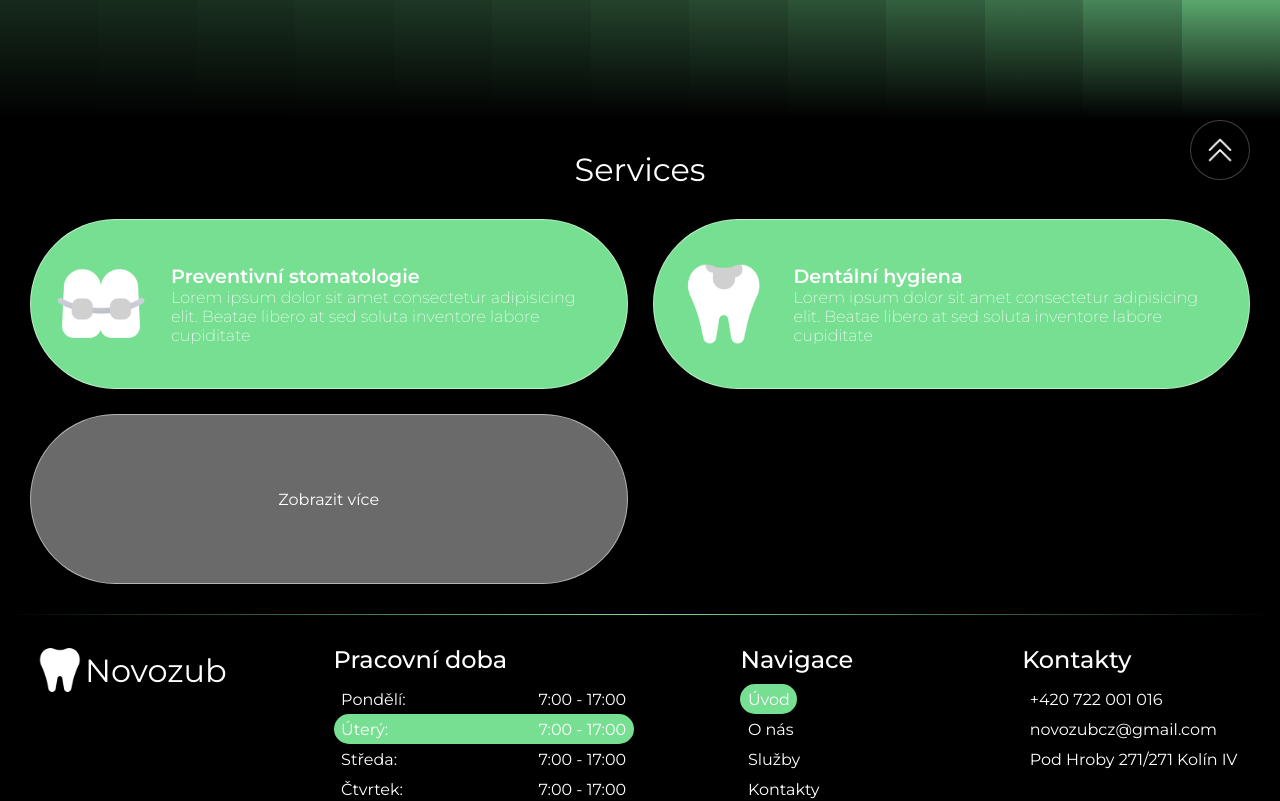
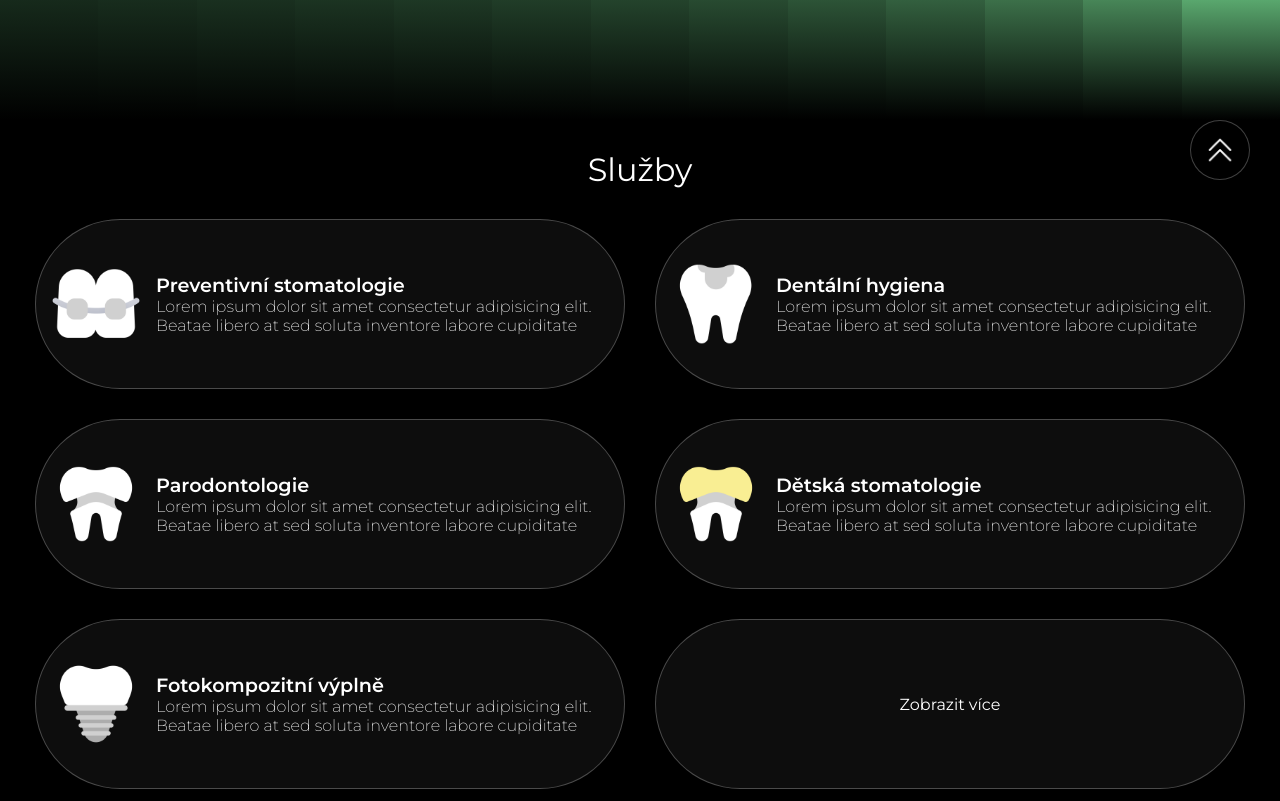
Before and after one commit to stepandordiai/natadent, a React (Vite) app: page / in a window 1280 px wide. Shown: the part 680-1481 px from the top of the page. Built offline with nearby package versions, Linux system fonts and the light colour scheme.

Commit message:
v2.16.0 Add animations and update language

```diff
--- a/src/pages/Home/Home.jsx
+++ b/src/pages/Home/Home.jsx
@@ -1,13 +1,35 @@
+import { useEffect } from "react";
 import { NavLink } from "react-router-dom";
 import HomeCustomBg from "../../components/HomeCustomBg/HomeCustomBg";
 import toothIcon1 from "./../../assets/icons/tooth-icons/braces.png";
 import toothIcon2 from "./../../assets/icons/tooth-icons/cavity.png";
+import toothIcon3 from "./../../assets/icons/tooth-icons/crown.png";
+import toothIcon4 from "./../../assets/icons/tooth-icons/golden-crown.png";
+import toothIcon5 from "./../../assets/icons/tooth-icons/implant.png";
 import "./Home.scss";
-import { useEffect } from "react";
 
 const Home = () => {
     useEffect(() => {
-        document.title = "Novozub | Dental clinic in Kolin";
+        document.title = "Novozub | Zubní klinika v Kolíně";
+
+        document.querySelectorAll(".js-service").forEach((el) => {
+            document.addEventListener("scroll", () => {
+                const serviceRect = el.getBoundingClientRect().top;
+
+                if (serviceRect < window.innerHeight - 100) {
+                    el.classList.add("service--active");
+                } else {
+                    el.classList.remove("service--active");
+                }
+            });
+            const serviceRect = el.getBoundingClientRect().top;
+
+            if (serviceRect < window.innerHeight - 100) {
+                el.classList.add("service--active");
+            } else {
+                el.classList.remove("service--active");
+            }
+        });
     }, []);
 
     return (
@@ -28,10 +50,14 @@ const Home = () => {
                     </NavLink>
                 </div>
             </div>
-            <h2 className="home__services-title">Services</h2>
+            <h2 className="home__services-title">Služby</h2>
             <div className="home__services">
-                <div className="home__service">
-                    <img width={90} src={toothIcon1} alt="" />
+                <div className="home__service js-service">
+                    <img
+                        width={90}
+                        src={toothIcon1}
+                        alt="Preventivní stomatologie"
+                    />
                     <div>
                         <h4>Preventivní stomatologie</h4>
                         <p>
@@ -41,8 +67,8 @@ const Home = () => {
                         </p>
                     </div>
                 </div>
-                <div className="home__service">
-                    <img width={90} src={toothIcon2} alt="" />
+                <div className="home__service js-service">
+                    <img width={90} src={toothIcon2} alt="Dentální hygiena" />
                     <div>
                         <h4>Dentální hygiena</h4>
                         <p>
@@ -52,7 +78,48 @@ const Home = () => {
                         </p>
                     </div>
                 </div>
-                <div className="home__service">
+                <div className="home__service js-service">
+                    <img width={90} src={toothIcon3} alt="Parodontologie" />
+                    <div>
+                        <h4>Parodontologie</h4>
+                        <p>
+                            Lorem ipsum dolor sit amet consectetur adipisicing
+                            elit. Beatae libero at sed soluta inventore labore
+                            cupiditate
+                        </p>
+                    </div>
+                </div>
+                <div className="home__service js-service">
+                    <img
+                        width={90}
+                        src={toothIcon4}
+                        alt="Dětská stomatologie"
+                    />
+                    <div>
+                        <h4>Dětská stomatologie</h4>
+                        <p>
+                            Lorem ipsum dolor sit amet consectetur adipisicing
+                            elit. Beatae libero at sed soluta inventore labore
+                            cupiditate
+                        </p>
+                    </div>
+                </div>
+                <div className="home__service js-service">
+                    <img
+                        width={90}
+                        src={toothIcon5}
+                        alt="Fotokompozitní výplně"
+                    />
+                    <div>
+                        <h4>Fotokompozitní výplně</h4>
+                        <p>
+                            Lorem ipsum dolor sit amet consectetur adipisicing
+                            elit. Beatae libero at sed soluta inventore labore
+                            cupiditate
+                        </p>
+                    </div>
+                </div>
+                <div className="home__service js-service">
                     <NavLink className="view-more" to="/services">
                         Zobrazit více
                     </NavLink>
--- a/src/pages/Home/Home.scss
+++ b/src/pages/Home/Home.scss
@@ -11,22 +11,37 @@
     flex-direction: column;
     width: 100%;
     height: 100vh;
-    row-gap: 25px;
+    row-gap: 30px;
+
     h2 {
+        text-align: center;
         color: var(--txt-clr);
         font-size: clamp(2rem, 6vw, 4rem);
         font-weight: 500;
+        opacity: 0;
+        animation: revealHome 1s 1s forwards;
     }
+
     p {
         color: var(--txt-clr);
         font-size: 1.5rem;
         font-weight: 300;
+        opacity: 0;
+        animation: revealHome 1s 1s forwards;
     }
 }
 
 .btn-container {
     @include flex-center;
-    column-gap: 25px;
+    gap: 30px;
+    opacity: 0;
+    animation: revealHome 1s 1s forwards;
+}
+
+@keyframes revealHome {
+    to {
+        opacity: 1;
+    }
 }
 
 .home__book-btn,
@@ -52,27 +67,25 @@
 .home__services {
     display: grid;
     grid-template-columns: repeat(3, 1fr);
-    gap: 50px;
-    margin: 0 50px;
+    gap: 30px;
+    margin: 0 30px;
 }
 
 .home__service {
     position: relative;
     width: 100%;
-    background: rgba(255, 255, 255, 0.416);
-
-    display: flex;
-    justify-content: space-around;
-    align-items: center;
-    column-gap: 25px;
+    background: rgba(255, 255, 255, 0.05);
+    @include flex-center;
+    gap: 15px;
     height: 170px;
-    border: 1px solid rgba(255, 255, 255, 0.5);
-
+    border: 1px solid var(--border-25);
+    color: var(--txt-clr);
+    border-radius: 85px;
+    padding: 0 15px;
+    opacity: 0;
+    transform: translateY(30px);
     transition: all 0.3s;
 
-    color: var(--txt-clr);
-    border-radius: 85px;
-    padding: 25px;
     h4 {
         font-weight: 600;
         font-size: 1.2rem;
@@ -82,16 +95,11 @@
     }
 }
 
-.home__service:not(:nth-last-of-type(1)) {
-    background: var(--accent-clr);
-}
-
 .view-more {
     position: absolute;
-    display: grid;
-    place-content: center;
+    @include grid-center;
     width: 100%;
-    height: 170px;
+    height: 100%;
     border-radius: 85px;
     transition: background-color 0.15s;
 
@@ -100,25 +108,33 @@
     }
 }
 
+.service--active {
+    transform: translateY(0);
+    opacity: 1;
+}
+
 @media (max-width: 1300px) {
     .home__services {
         grid-template-columns: repeat(2, 1fr);
-        gap: 25px;
-        margin: 0 25px;
     }
 }
 
 @media (max-width: 900px) {
     .home__services {
         grid-template-columns: repeat(1, 1fr);
-        gap: 15px;
         margin: 0 15px;
+    }
+}
+
+@media (max-width: 800px) {
+    .home__services {
+        grid-template-columns: repeat(1, 1fr);
+        margin: 0;
     }
 }
 
 @media (max-width: 500px) {
     .btn-container {
         flex-direction: column;
-        row-gap: 30px;
     }
 }
--- a/src/pages/PriceList/PriceList.jsx
+++ b/src/pages/PriceList/PriceList.jsx
@@ -5,7 +5,7 @@ import "./PriceList.scss";
 
 const PriceList = () => {
     useEffect(() => {
-        document.title = "Price list";
+        document.title = "Ceník";
     }, []);
 
     const [filter, setFilter] = useState("");
--- a/src/pages/Services/Services.jsx
+++ b/src/pages/Services/Services.jsx
@@ -1,3 +1,4 @@
+import { useEffect } from "react";
 import toothIcon1 from "./../../assets/icons/tooth-icons/braces.png";
 import toothIcon2 from "./../../assets/icons/tooth-icons/cavity.png";
 import toothIcon3 from "./../../assets/icons/tooth-icons/crown.png";
@@ -7,12 +8,11 @@ import toothIcon6 from "./../../assets/icons/tooth-icons/tooth-gum.png";
 import toothIcon7 from "./../../assets/icons/tooth-icons/tooth-xray-spot.png";
 import toothIcon8 from "./../../assets/icons/tooth-icons/tooth.png";
 import PageTitle from "../../components/PageTitle/PageTitle";
-import { useEffect } from "react";
 import "./Services.scss";
 
 const Services = () => {
     useEffect(() => {
-        document.title = "Novozub | Services";
+        document.title = "Služby";
 
         document.querySelectorAll(".js-service").forEach((el) => {
             document.addEventListener("scroll", () => {
@@ -36,13 +36,12 @@ const Services = () => {
 
     return (
         <section className="services">
-            <PageTitle activeLink="Home" link="Services" title="Services" />
-
+            <PageTitle activeLink="Úvod" title="Služby" />
             <div className="services-grid">
                 <div className="service js-service">
                     <img width={90} src={toothIcon1} alt="" />
                     <div>
-                        <h4>Oral Hygienist</h4>
+                        <h4>Preventivní stomatologie</h4>
                         <p>
                             Lorem ipsum dolor sit amet consectetur adipisicing
                             elit. Beatae libero at sed soluta inventore labore
@@ -53,7 +52,7 @@ const Services = () => {
                 <div className="service js-service">
                     <img width={90} src={toothIcon2} alt="" />
                     <div>
-                        <h4>Teet Cleaning</h4>
+                        <h4>Dentální hygiena</h4>
                         <p>
                             Lorem ipsum dolor sit amet consectetur adipisicing
                             elit. Beatae libero at sed soluta inventore labore
@@ -64,7 +63,7 @@ const Services = () => {
                 <div className="service js-service">
                     <img width={90} src={toothIcon3} alt="" />
                     <div>
-                        <h4>Care Advice</h4>
+                        <h4>Parodontologie</h4>
                         <p>
                             Lorem ipsum dolor sit amet consectetur adipisicing
                             elit. Beatae libero at sed soluta inventore labore
@@ -75,7 +74,7 @@ const Services = () => {
                 <div className="service js-service">
                     <img width={90} src={toothIcon4} alt="" />
                     <div>
-                        <h4>Dental Care</h4>
+                        <h4>Dětská stomatologie</h4>
                         <p>
                             Lorem ipsum dolor sit amet consectetur adipisicing
                             elit. Beatae libero at sed soluta inventore labore
@@ -86,7 +85,7 @@ const Services = () => {
                 <div className="service js-service">
                     <img width={90} src={toothIcon5} alt="" />
                     <div>
-                        <h4>Tooth Protection</h4>
+                        <h4>Fotokompozitní výplně</h4>
                         <p>
                             Lorem ipsum dolor sit amet consectetur adipisicing
                             elit. Beatae libero at sed soluta inventore labore
@@ -97,7 +96,7 @@ const Services = () => {
                 <div className="service js-service">
                     <img width={90} src={toothIcon6} alt="" />
                     <div>
-                        <h4>Whitening Teet</h4>
+                        <h4>Endodoncie</h4>
                         <p>
                             Lorem ipsum dolor sit amet consectetur adipisicing
                             elit. Beatae libero at sed soluta inventore labore
@@ -108,7 +107,7 @@ const Services = () => {
                 <div className="service js-service">
                     <img width={90} src={toothIcon7} alt="" />
                     <div>
-                        <h4>Dental Implants</h4>
+                        <h4>Protetická stomatologie</h4>
                         <p>
                             Lorem ipsum dolor sit amet consectetur adipisicing
                             elit. Beatae libero at sed soluta inventore labore
@@ -119,7 +118,18 @@ const Services = () => {
                 <div className="service js-service">
                     <img width={90} src={toothIcon8} alt="" />
                     <div>
-                        <h4>Oral Surgery</h4>
+                        <h4>Dentoalveolární chirurgie</h4>
+                        <p>
+                            Lorem ipsum dolor sit amet consectetur adipisicing
+                            elit. Beatae libero at sed soluta inventore labore
+                            cupiditate
+                        </p>
+                    </div>
+                </div>
+                <div className="service js-service">
+                    <img width={90} src={toothIcon8} alt="" />
+                    <div>
+                        <h4>Implantologie</h4>
                         <p>
                             Lorem ipsum dolor sit amet consectetur adipisicing
                             elit. Beatae libero at sed soluta inventore labore
--- a/src/pages/Services/Services.scss
+++ b/src/pages/Services/Services.scss
@@ -18,12 +18,13 @@
     height: 160px;
     background: rgba(255, 255, 255, 0.05);
     border: 1px solid rgba(255, 255, 255, 0.25);
-    transition: all 0.3s;
     color: var(--txt-clr);
     border-radius: 80px;
     padding: 0 40px;
     transform: translateY(30px);
     opacity: 0;
+    transition: all 0.3s;
+
     h4 {
         font-weight: 600;
         font-size: 1.2rem;
```
Also changed, not shown: src/components/Header/Header.jsx (+4 -6 lines), src/components/Header/Header.scss (+8 -0 lines), src/pages/Contacts/Contacts.jsx (+39 -52 lines), src/pages/Contacts/Contacts.scss (+16 -13 lines), src/pages/PriceList/priceData.js (+8 -8 lines), src/pages/SmileGallery/SmileGallery.jsx (+4 -4 lines).
